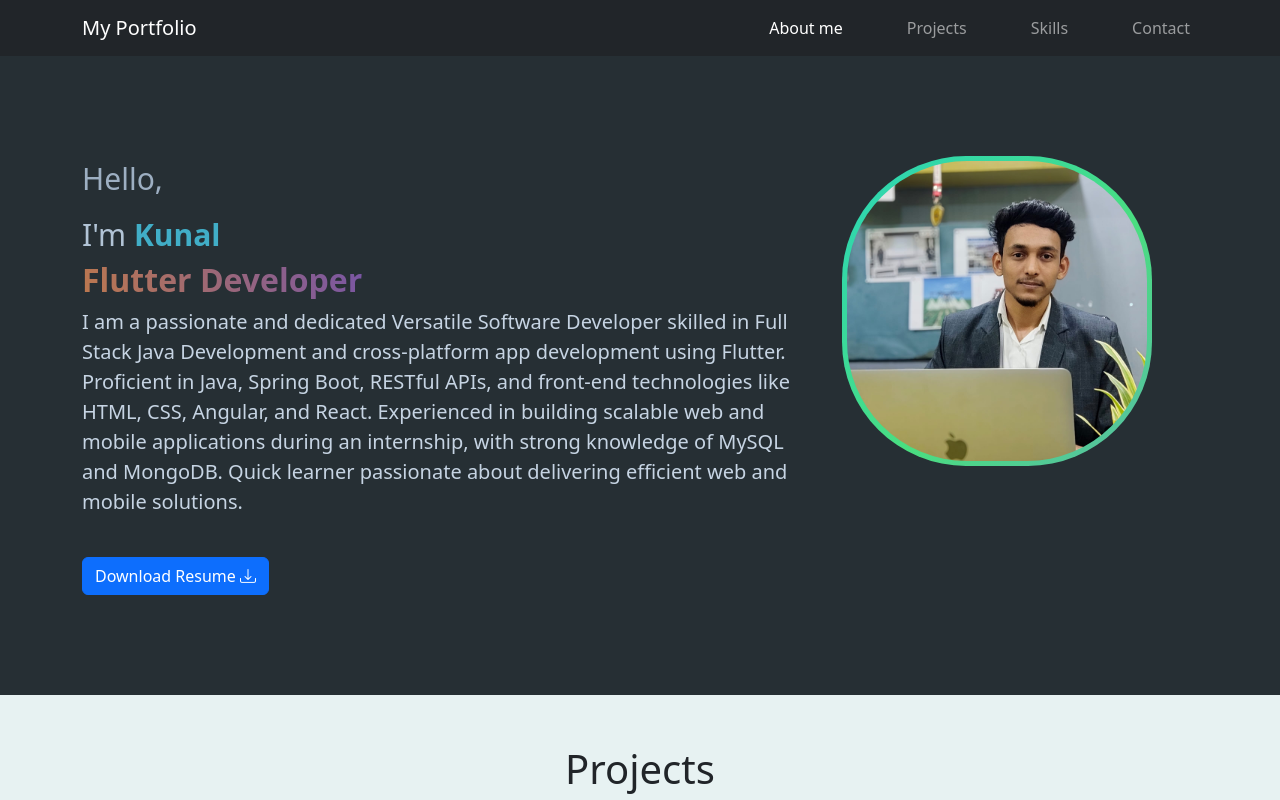
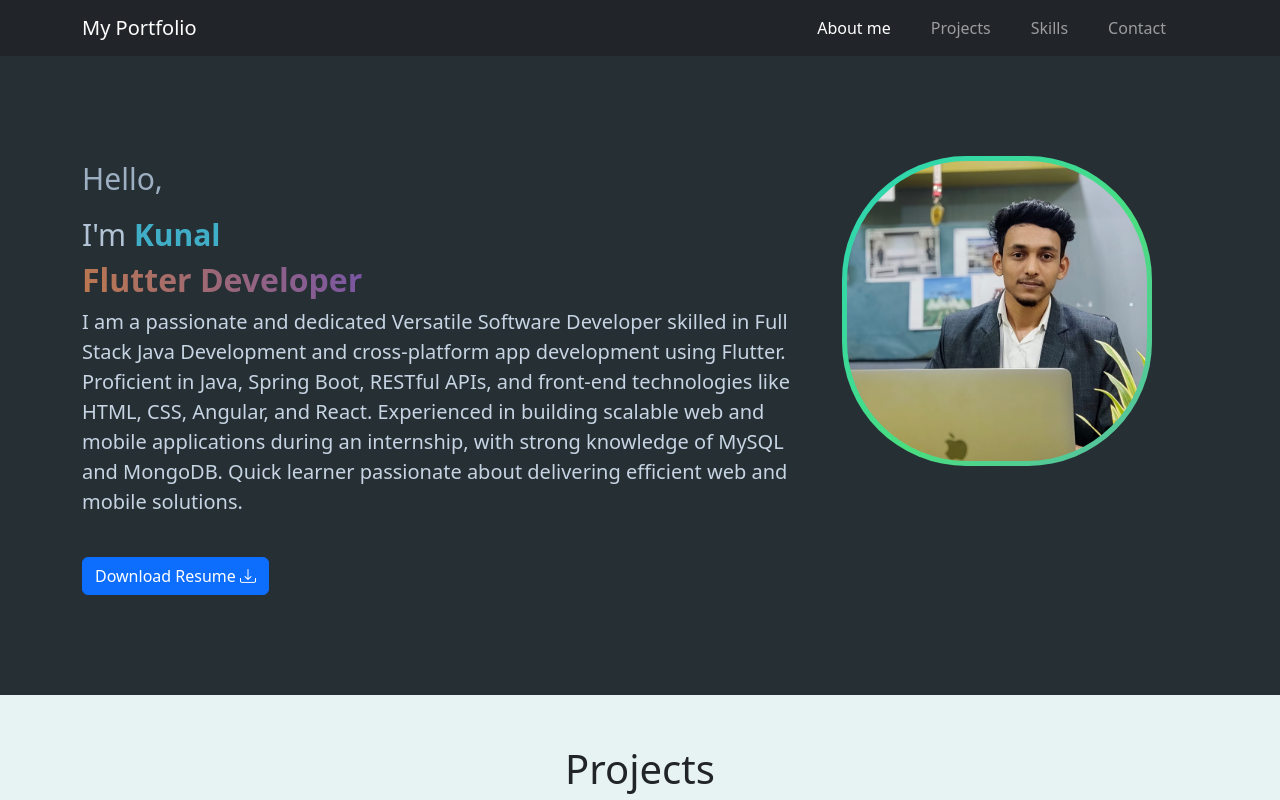
Before and after one commit to kunalfarkase9494/MyPortfolio, a React (Vite) app: page / in a window 1280 px wide. Shown: the top 800 px of the page. Built offline with nearby package versions, Linux system fonts and the light colour scheme.

Commit message:
Update Topmenu.jsx

```diff
--- a/src/topmenu/Topmenu.jsx
+++ b/src/topmenu/Topmenu.jsx
@@ -11,17 +11,17 @@
       <span class="navbar-toggler-icon"></span>
     </button>
     <div class="collapse navbar-collapse" id="navbarNav">
-      <ul class="navbar-nav ms-auto gap-5">
-        <li class="nav-item">
+      <ul class="navbar-nav ms-auto">
+        <li class="nav-item me-lg-4">
           <a href="#hero" class="nav-link active" aria-current="page">About me</a>
         </li>
-        <li class="nav-item">
+        <li class="nav-item me-lg-4">
           <a href="#projects" class="nav-link">Projects</a>
         </li>
-        <li class="nav-item">
+        <li class="nav-item me-lg-4">
           <a href="#skills" class="nav-link" >Skills</a>
         </li>
-        <li class="nav-item">
+        <li class="nav-item me-lg-4">
           <a href="#contact" class="nav-link" >Contact</a>
         </li>
       </ul>
```
